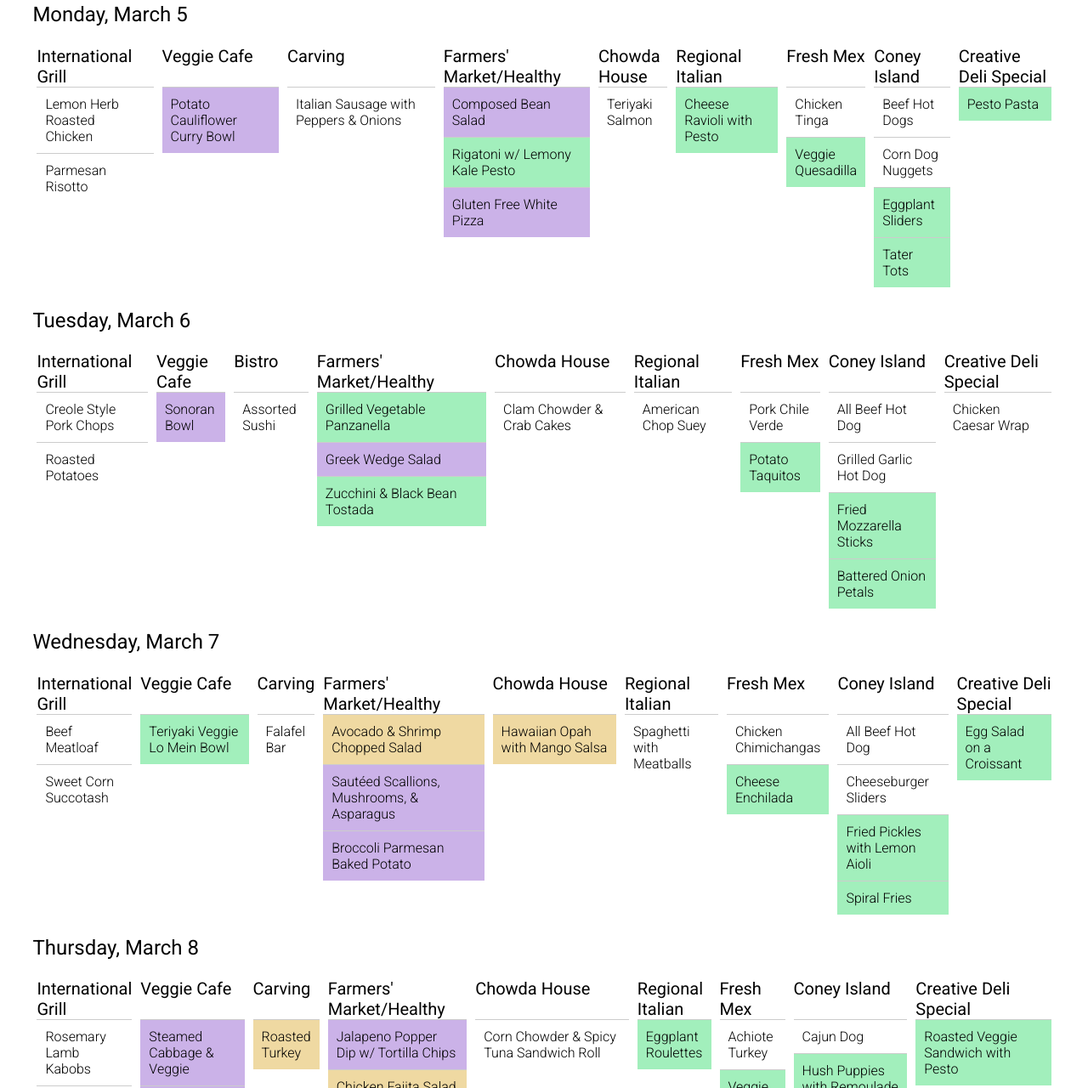
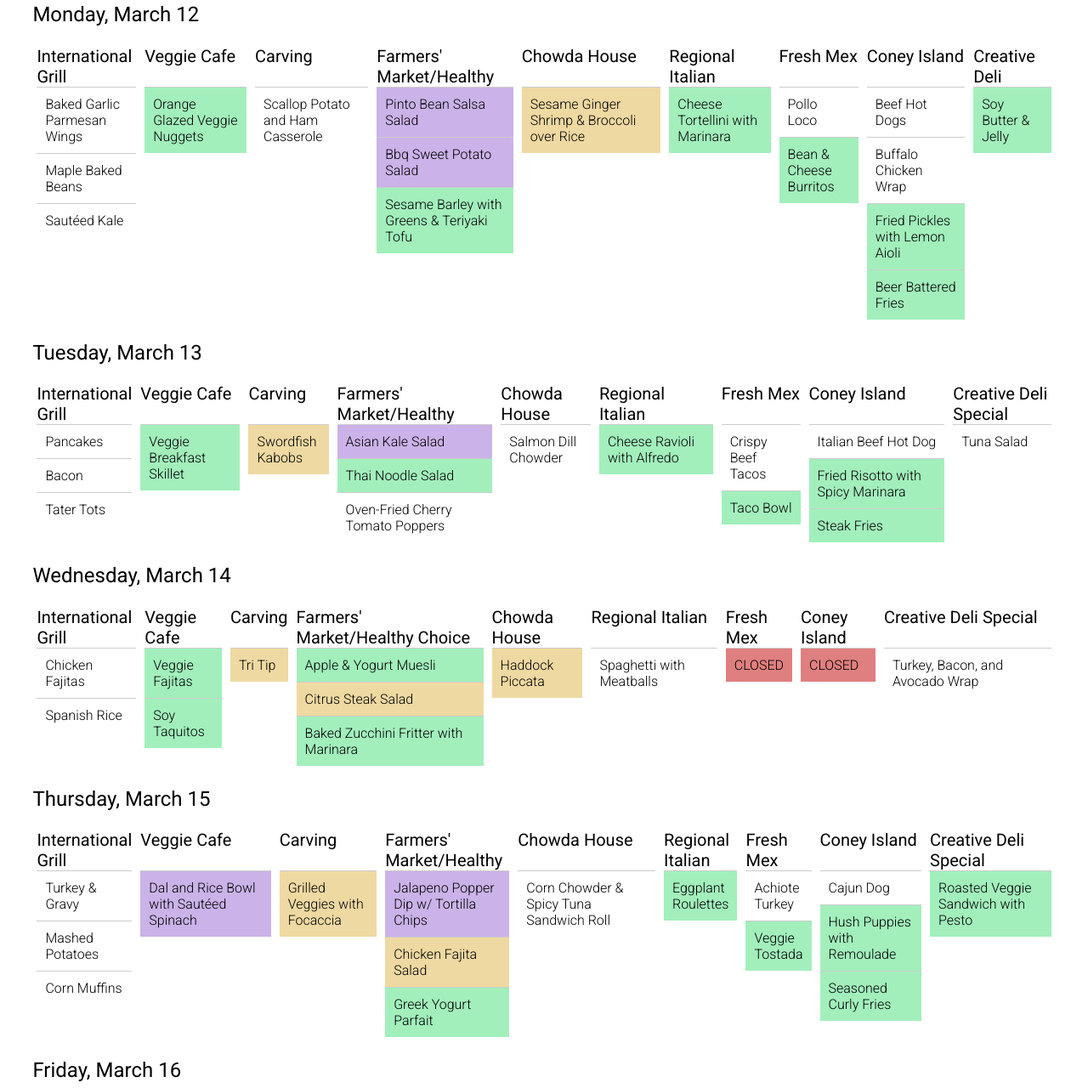
Before and after one commit to HarkerDev/harker-lunch, a plain HTML site: page index.html in a window 1280 px wide. Shown: the part 140-1420 px from the top of the page at 85% size. Drawn offline with Linux system fonts and the light colour scheme.

Commit message:
Update part of next weeks menu

```diff
--- a/index.html
+++ b/index.html
@@ -29,59 +29,60 @@
     <div id="sunday" class="day">No lunch</div>
 
     <div id="monday">
-        <h2>Monday, March 5</h2>
+        <h2>Monday, March 12</h2>
         <div class="day">
 
             <div class="food_station">
                 <h3 class="place">International Grill</h3>
-                <div class="course">Lemon Herb Roasted Chicken</div>
-                <div class="course">Parmesan Risotto</div>
+                <div class="course">Baked Garlic Parmesan Wings</div>
+                <div class="course">Maple Baked Beans</div>
+                <div class="course">Sautéed Kale</div>
             </div>
 
             <div class="food_station">
                 <h3 class="place">Veggie Cafe</h3>
-                <div class="course veggie_gf">Potato Cauliflower Curry Bowl</div>
+                <div class="course veggie">Orange Glazed Veggie Nuggets</div>
             </div>
 
             <div class="food_station">
                 <h3 class="place">Carving</h3>
-                <div class="course">Italian Sausage with Peppers & Onions</div>
+                <div class="course">Scallop Potato and Ham Casserole</div>
             </div>
 
             <div class="food_station">
                 <h3 class="place">Farmers' Market/Healthy Choice</h3>
-                <div class="course veggie_gf">Composed Bean Salad</div>
-                <div class="course veggie">Rigatoni w/ Lemony Kale Pesto</div>
-                <div class="course veggie_gf">Gluten Free White Pizza</div>
+                <div class="course veggie_gf">Pinto Bean Salsa Salad</div>
+                <div class="course veggie_gf">Bbq Sweet Potato Salad</div>
+                <div class="course veggie">Sesame Barley with Greens & Teriyaki Tofu</div>
             </div>
 
             <div class="food_station">
                 <h3 class="place">Chowda House</h3>
-                <div class="course">Teriyaki Salmon</div>
+                <div class="course gf">Sesame Ginger Shrimp & Broccoli over Rice</div>
             </div>
 
             <div class="food_station">
                 <h3 class="place">Regional Italian</h3>
-                <div class="course veggie">Cheese Ravioli with Pesto</div>
+                <div class="course veggie">Cheese Tortellini with Marinara</div>
             </div>
 
             <div class="food_station">
                 <h3 class="place">Fresh Mex</h3>
-                <div class="course">Chicken Tinga</div>
-                <div class="course veggie">Veggie Quesadilla</div>
+                <div class="course">Pollo Loco</div>
+                <div class="course veggie">Bean & Cheese Burritos</div>
             </div>
 
             <div class="food_station">
                 <h3 class="place">Coney Island</h3>
                  <div class="course">Beef Hot Dogs</div>
-                <div class="course">Corn Dog Nuggets</div>
-                <div class="course veggie">Eggplant Sliders</div>
-                <div class="course veggie">Tater Tots</div>
+                <div class="course">Buffalo Chicken Wrap</div>
+                <div class="course veggie">Fried Pickles with Lemon Aioli</div>
+                <div class="course veggie">Beer Battered Fries</div>
             </div>
 
             <div class="food_station">
                 <h3 class="place">Creative Deli Special</h3>
-                <div class="course veggie">Pesto Pasta</div>
+                <div class="course veggie">Soy Butter & Jelly</div>
             </div>
 
         </div>
@@ -89,94 +90,95 @@
     </div>
 
     <div id="tuesday">
-        <h2>Tuesday, March 6</h2>
+        <h2>Tuesday, March 13</h2>
         <div class="day">
 
             <div class="food_station">
                 <h3 class="place">International Grill</h3>
-                <div class="course">Creole Style Pork Chops</div>
-                <div class="course">Roasted Potatoes</div>
+                <div class="course">Pancakes</div>
+                <div class="course">Bacon</div>
+                <div class="course">Tater Tots</div>
             </div>
 
             <div class="food_station">
                 <h3 class="place">Veggie Cafe</h3>
-                <div class="course veggie_gf">Sonoran Bowl</div>
+                <div class="course veggie">Veggie Breakfast Skillet</div>
             </div>
 
             <div class="food_station">
-                <h3 class="place">Bistro</h3>
-                <div class="course">Assorted Sushi</div>
+                <h3 class="place">Carving</h3>
+                <div class="course gf">Swordfish Kabobs</div>
             </div>
 
             <div class="food_station">
                 <h3 class="place">Farmers' Market/Healthy Choice</h3>
-                <div class="course veggie">Grilled Vegetable Panzanella</div>
-                <div class="course veggie_gf">Greek Wedge Salad</div>
-                <div class="course veggie">Zucchini & Black Bean Tostada</div>
+                <div class="course veggie_gf">Asian Kale Salad</div>
+                <div class="course veggie">Thai Noodle Salad</div>
+                <div class="course">Oven-Fried Cherry Tomato Poppers</div>
             </div>
 
             <div class="food_station">
                 <h3 class="place">Chowda House</h3>
-                <div class="course">Clam Chowder & Crab Cakes</div>
+                <div class="course">Salmon Dill Chowder</div>
             </div>
 
             <div class="food_station">
                 <h3 class="place">Regional Italian</h3>
-                <div class="course">American Chop Suey</div>
+                <div class="course veggie">Cheese Ravioli with Alfredo</div>
             </div>
 
             <div class="food_station">
                 <h3 class="place">Fresh Mex</h3>
-                <div class="course">Pork Chile Verde</div>
-                <div class="course veggie">Potato Taquitos</div>
+                <div class="course">Crispy Beef Tacos</div>
+                <div class="course veggie">Taco Bowl</div>
             </div>
 
             <div class="food_station">
                 <h3 class="place">Coney Island</h3>
-                <div class="course">All Beef Hot Dog</div>
-                <div class="course">Grilled Garlic Hot Dog</div>
-                <div class="course veggie">Fried Mozzarella Sticks</div>
-                <div class="course veggie">Battered Onion Petals</div>
+                <div class="course">Italian Beef Hot Dog</div>
+                <div class="course veggie">Fried Risotto with Spicy Marinara</div>
+                <div class="course veggie">Steak Fries</div>
             </div>
 
             <div class="food_station">
                 <h3 class="place">Creative Deli Special</h3>
-                <div class="course">Chicken Caesar Wrap</div>
+                <div class="course">Tuna Salad</div>
             </div>
 
         </div>
     </div>
 
     <div id="wednesday">
-        <h2>Wednesday, March 7</h2>
+        <h2>Wednesday, March 14</h2>
         <div class="day">
 
             <div class="food_station">
                 <h3 class="place">International Grill</h3>
-                <div class="course">Beef Meatloaf</div>
-                <div class="course">Sweet Corn Succotash</div>
+                <div class="course">Chicken Fajitas</div>
+                <div class="course">Spanish Rice</div>
             </div>
 
             <div class="food_station">
                 <h3 class="place">Veggie Cafe</h3>
-                <div class="course veggie">Teriyaki Veggie Lo Mein Bowl</div>
+                <div class="course veggie">Veggie Fajitas</div>
+                <div class="course veggie">Soy Taquitos</div>
             </div>
 
             <div class="food_station">
                 <h3 class="place">Carving</h3>
-                <div class="course">Falafel Bar</div>
+                <div class="course gf">Tri Tip</div>
             </div>
 
             <div class="food_station">
                 <h3 class="place">Farmers' Market/Healthy Choice</h3>
-                <div class="course gf">Avocado & Shrimp Chopped Salad</div>
-                <div class="course veggie_gf">Sautéed Scallions, Mushrooms, & Asparagus</div>
-                <div class="course veggie_gf">Broccoli Parmesan Baked Potato</div>
+                <div class="course veggie">Apple & Yogurt Muesli</div>
+                <div class="course gf">Citrus Steak Salad</div>
+                <div class="course veggie">Baked Zucchini Fritter with Marinara</div>
             </div>
 
             <div class="food_station">
                 <h3 class="place">Chowda House</h3>
-                <div class="course gf">Hawaiian Opah with Mango Salsa</div>
+                <div class="course gf">Haddock Piccata</div>
             </div>
 
             <div class="food_station">
@@ -186,46 +188,41 @@
 
             <div class="food_station">
                 <h3 class="place">Fresh Mex</h3>
-                <div class="course">Chicken Chimichangas</div>
-                <div class="course veggie">Cheese Enchilada</div>
+                <div class="course closed">CLOSED</div>
             </div>
 
             <div class="food_station">
                 <h3 class="place">Coney Island</h3>
-                <div class="course">All Beef Hot Dog</div>
-                <div class="course">Cheeseburger Sliders</div>
-                <div class="course veggie">Fried Pickles with Lemon Aioli</div>
-                <div class="course veggie">Spiral Fries</div>
+                <div class="course closed">CLOSED</div>
             </div>
 
             <div class="food_station">
                 <h3 class="place">Creative Deli Special</h3>
-                <div class="course veggie">Egg Salad on a Croissant</div>
+                <div class="course">Turkey, Bacon, and Avocado Wrap</div>
             </div>
 
         </div>
     </div>
 
     <div id="thursday">
-        <h2>Thursday, March 8</h2>
+        <h2>Thursday, March 15</h2>
         <div class="day">
 
             <div class="food_station">
                 <h3 class="place">International Grill</h3>
-                <div class="course">Rosemary Lamb Kabobs</div>
-                <div class="course">Rice Pilaf</div>
-                <div class="course">Asparagus Tips</div>
+                <div class="course">Turkey & Gravy</div>
+                <div class="course">Mashed Potatoes</div>
+                <div class="course">Corn Muffins</div>
             </div>
 
             <div class="food_station">
                 <h3 class="place">Veggie Cafe</h3>
-                <div class="course veggie_gf">Steamed Cabbage & Veggie</div>
-                <div class="course veggie_gf">Bowl with Asiago Cheese</div>
+                <div class="course veggie_gf">Dal and Rice Bowl with Sautéed Spinach</div>
             </div>
 
             <div class="food_station">
                 <h3 class="place">Carving</h3>
-                <div class="course gf">Roasted Turkey</div>
+                <div class="course gf">Grilled Veggies with Focaccia</div>
             </div>
 
             <div class="food_station">
@@ -267,7 +264,7 @@
     </div>
 
     <div id="friday">
-        <h2>Friday, March 9</h2>
+        <h2>Friday, March 16</h2>
 
         <div class="day">
 
```
